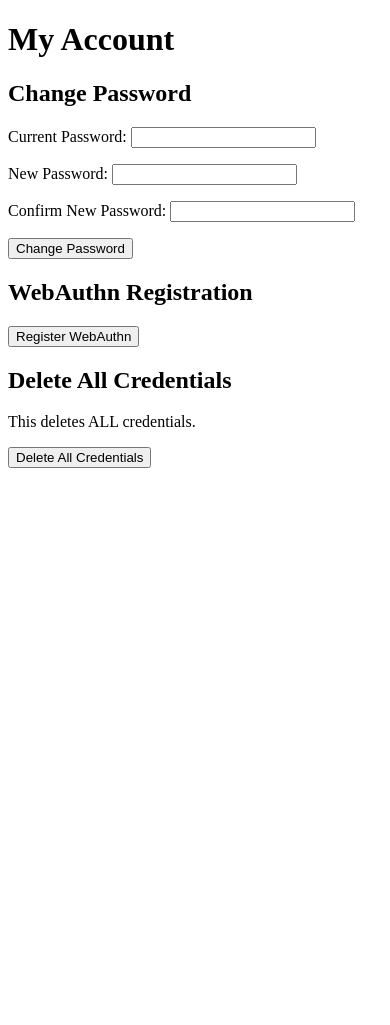
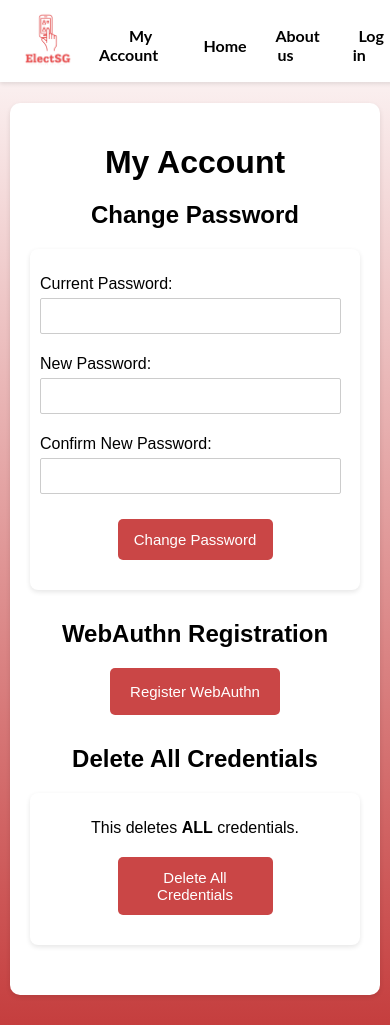
Before and after one commit to Bastet2002/electSG_eVoting_system, a Django app: page /my_account/ in a window 390 px wide. Before the commit the page ends 468 px from the top, so only its background shows below. Run offline with Django 4.2, Linux system fonts and the light colour scheme; parts of the project's set-up code (start-up, migrations or seed data) failed here and were passed over.

Commit message:
enable mobile view for myaccount and change password page

```diff
--- a/evoting/myapp/forms.py
+++ b/evoting/myapp/forms.py
@@ -59,6 +59,9 @@ class CreateProfileForm(forms.ModelForm):
     class Meta:
         model = Profile
         fields = ['profile_name', 'description']
+        widgets = {
+            'description': forms.Textarea(attrs={'class': 'custom-description'})
+        }
 
     def __init__(self, *args, **kwargs):
         super().__init__(*args, **kwargs)
@@ -101,6 +104,9 @@ class CreateAnnouncement(forms.ModelForm):
     class Meta:
         model = Announcement
         fields = ['header', 'content']
+        widgets = {
+            'content': forms.Textarea(attrs={'class': 'custom-content'})
+        }
 
 class CreateParty(forms.ModelForm):
     class Meta:
@@ -121,9 +127,9 @@ class CreateParty(forms.ModelForm):
     #     return party_name
 
 class PasswordChangeForm(forms.Form):
-    current_password = forms.CharField(widget=forms.PasswordInput, label="Current Password")
-    new_password = forms.CharField(widget=forms.PasswordInput, label="New Password")
-    confirm_password = forms.CharField(widget=forms.PasswordInput, label="Confirm New Password")
+    current_password = forms.CharField(widget=forms.PasswordInput(attrs={'class':'changepassword-text-field'}), label="Current Password")
+    new_password = forms.CharField(widget=forms.PasswordInput(attrs={'class':'changepassword-text-field'}), label="New Password")
+    confirm_password = forms.CharField(widget=forms.PasswordInput(attrs={'class':'changepassword-text-field'}), label="Confirm New Password")
 
     def __init__(self, user, *args, **kwargs):
         self.user = user
@@ -162,8 +168,8 @@ class PasswordChangeForm(forms.Form):
         return cleaned_data
 
 class FirstLoginPasswordChangeForm(forms.Form):
-    new_password = forms.CharField(widget=forms.PasswordInput, label="New Password")
-    confirm_password = forms.CharField(widget=forms.PasswordInput, label="Confirm New Password")
+    new_password = forms.CharField(widget=forms.PasswordInput(attrs={'class':'changepassword-text-field'}), label="New Password")
+    confirm_password = forms.CharField(widget=forms.PasswordInput(attrs={'class':'changepassword-text-field'}), label="Confirm New Password")
 
     def clean_new_password(self):
         new_password = self.cleaned_data.get('new_password')
--- /dev/null
+++ b/evoting/myapp/static/css/myaccount.css
@@ -0,0 +1,75 @@
+body {
+    font-family: Arial, sans-serif;
+    background: linear-gradient(to top, #c53e3e, #ffffff);
+    margin: 0;
+    padding: 0;
+    display: flex;
+    justify-content: center;
+    align-items: center;
+    height: 100%;
+    text-align: center;
+}
+
+.container {
+    background-color: #fff;
+    border-radius: 10px;
+    box-shadow: 0 2px 5px rgba(0, 0, 0, 0.1);
+    padding: 10px;
+    width: 800%;
+    max-width: 600px;
+    margin: 120px 0px 20px 0px;
+}
+
+h1 {
+    margin-bottom: 10px;
+}
+
+h2 {
+    margin-bottom: 20px;
+}
+
+.section {
+    margin-bottom: 30px;
+}
+
+form {
+    margin: 0 auto;
+    max-width: 350px;
+    padding: 20px 40px 40px 40px ;
+    background-color: #fff;
+    border-radius: 8px;
+    box-shadow: 0px 2px 5px rgba(0, 0, 0, 0.1);
+}
+
+.changepassword-text-field {
+    width: 100%;
+    padding: 10px;
+    margin: 5px 0;
+    font-size: 14px;
+    border: 1px solid #ccc;
+    border-radius: 2px;
+}
+
+#register-button {
+    width: 30%;
+    padding: 15px;
+    font-size: 15px;
+    margin: auto;
+}
+
+button {
+    display: block;
+    width: 50%;
+    padding: 15px;
+    margin: 20px 0px -15px 25%;
+    background-color: #ca4646;
+    color: #fff;
+    border: none;
+    border-radius: 5px;
+    cursor: pointer;
+    font-size: 15px;
+}
+
+button:hover {
+    background-color: #ff3305;
+}
--- a/evoting/myapp/templates/district/createDistrict.html
+++ b/evoting/myapp/templates/district/createDistrict.html
@@ -7,17 +7,17 @@
 <link rel="stylesheet" href="{% static 'district/addDistrict.css' %}">
 
 <div class="main">
-    <h1 style="text-align: center; margin: 100px 0px 50px 0px">Add District</h1>
+    <h1 style="text-align: center; margin: 120px 0px 30px 0px">Add District</h1>
     <form method="post" action="{% url 'create_district' 'normal_upload' %}" class="add-district-form">
         {% csrf_token %}
         {{ form.as_p }}
-        <button type="submit" name="create-district">Create District</button>
+        <button type="submit" name="create-district" style="margin-left: 260px;">Create District</button>
     </form>
 
     <form method="post" enctype="multipart/form-data" action="{% url 'create_district' 'csv_upload' %}" class="add-district-form">
         {% csrf_token %}
         {{ csv_form.as_p }}
-        <button type="submit" name="create-district">Create New Districts</button>
+        <button type="submit" name="create-district" style="margin-left: 240px">Create New Districts</button>
     </form>
 </div>
 
--- a/evoting/myapp/templates/login.html
+++ b/evoting/myapp/templates/login.html
@@ -36,7 +36,7 @@
                 <label for="password">Password:</label>
                 <input type="password" id="password" name="password" required>
                 <button type="button" id="loginbtn">Login</button>
-                <a href="/change_password">Change password</a>
+                <a href="/change_password">Change Password</a>
             </form>
         </div>
     </div>
--- a/evoting/myapp/templates/myAccount.html
+++ b/evoting/myapp/templates/myAccount.html
@@ -1,3 +1,4 @@
+{% extends 'Voter/header.html' %}
 {% load static %}
 <!DOCTYPE html>
 <html lang="en">
@@ -6,13 +7,70 @@
     <meta name="viewport" content="width=device-width, initial-scale=1.0">
     <title>My Account</title>
 </head>
+
 <body>
+    {% block content %}
+    <link rel="stylesheet" href="{% static 'css/myaccount.css' %}">
+    <meta name="viewport" content="width=device-width, initial-scale=1.0">
+
+    <style>
+
+    @media (max-width: 768px) {
+    .container {
+        padding: 10px;
+        margin-top: 25%;
+    }
+
+    form {
+        padding: -20px;
+    }
+
+
+    button {
+        width: 50%;
+        margin: 10px auto;
+    }
+
+    #register-button {
+        padding: 15px 20px;
+        width: auto;
+    }
+}
+
+@media (max-width: 480px) {
+    body {
+        justify-content: flex-start;
+        padding: 10px;
+    }
+
+    .container {
+        padding: 20px;
+    }
+
+    form {
+        padding: 10px;
+    }
+
+    .changepassword-text-field {
+        font-size: 12px;
+        width: 90%;
+    }
+
+    button {
+        width: 50%;
+        padding: 12px;
+        margin: 20px 25% 20px;
+    }
+}
+
+    </style>
+    <div class="container">
         <h1>My Account</h1>
 
         <div class="section">
             <h2>Change Password</h2>
             <div id="errorPopup" class="popup-alert"></div>
-        <form id="passwordForm" method="post" action="{% url 'change_password' %}">
+            <form id="passwordForm" method="post" action="{% url 'change_password' %}" style="text-align: left;">
                 {% csrf_token %}
                 {{ password_form.as_p }}
                 <button type="button" onclick="validateAndSubmitForm()">Change Password</button>
@@ -28,9 +86,10 @@
             <h2>Delete All Credentials</h2>
             <form method="post" action="{% url 'delete_all_credentials_temp' %}">
                 {% csrf_token %}
-            <p>This deletes ALL credentials.</p>
+                <p>This deletes <span style="font-weight: bold;">ALL</span> credentials.</p>
                 <button type="submit" onclick="return confirm('Are you sure you want to delete all credentials?');">Delete All Credentials</button>
             </form>
+        </div>
     </div>
 
     {% if messages %}
@@ -240,5 +299,6 @@
             return cookieValue;
         }
     </script>
+    {% endblock %}
 </body>
 </html>
--- a/evoting/myapp/templates/userAccount/createUserAcc.html
+++ b/evoting/myapp/templates/userAccount/createUserAcc.html
@@ -21,13 +21,13 @@
     <form method="post" enctype="multipart/form-data" action="{% url 'create_account' 'csv_upload' %}" class="create-new-user-form">
         {% csrf_token %}
         {{ csv_form.as_p }}
-        <button type="submit" name="create_new">Create New Accounts</button>
+        <button type="submit" name="create_new" style="margin-left: 270px;">Create New Accounts</button>
     </form>
 
     <form method="post" enctype="multipart/form-data" action="{% url 'create_account' 'csv_upload' %}" class="create-new-user-form">
         {% csrf_token %}
         {{ csv_form.as_p }}
-        <button type="submit" name="create_new">Create New Accounts</button>
+        <button type="submit" name="create_new" style="margin-left: 270px;">Create New Accounts</button>
     </form>
 </div>
 
--- a/evoting/myapp/templates/userProfile/createProfile.html
+++ b/evoting/myapp/templates/userProfile/createProfile.html
@@ -11,7 +11,7 @@
         <form method="post" action="/create_profile/" class="create-profile-form">
             {% csrf_token %}
             {{ form.as_p }}
-            <button type="submit" name="create_profile" style="margin-left: 280px">Create</button>
+            <button type="submit" name="create_profile" style="margin-left: 300px">Create</button>
         </form>
     </div>
 
```
Also changed, not shown: evoting/myapp/static/announcement/createAnnouncement.css (+9 -0 lines), evoting/myapp/static/css/changepassword.css (+15 -32 lines), evoting/myapp/static/css/firstlogin.css (+22 -3 lines), evoting/myapp/static/userProfile/createUserProfile.css (+11 -1 lines), evoting/myapp/templates/Candidate/candidatePg.html (+5 -5 lines), evoting/myapp/templates/changePassword.html (+40 -1 lines), evoting/myapp/templates/firstLogin.html (+43 -1 lines), evoting/myapp/migrations/0002_useraccount_first_login.py (added). Lines whose indentation alone changed are shown as unchanged.
